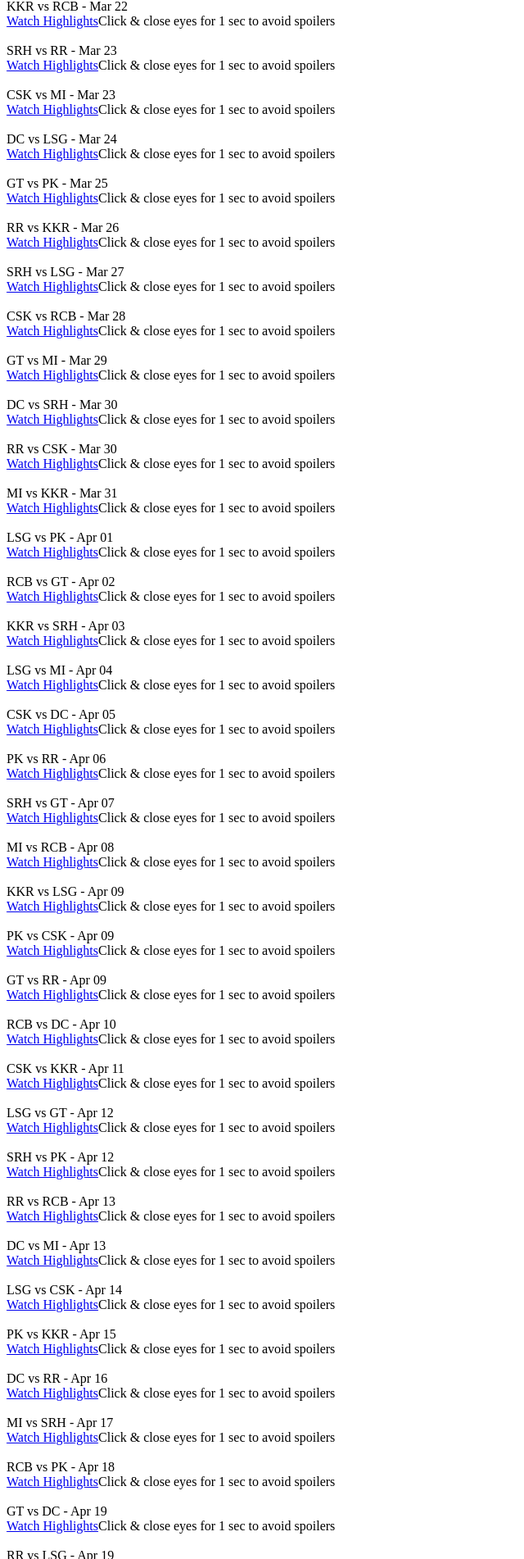
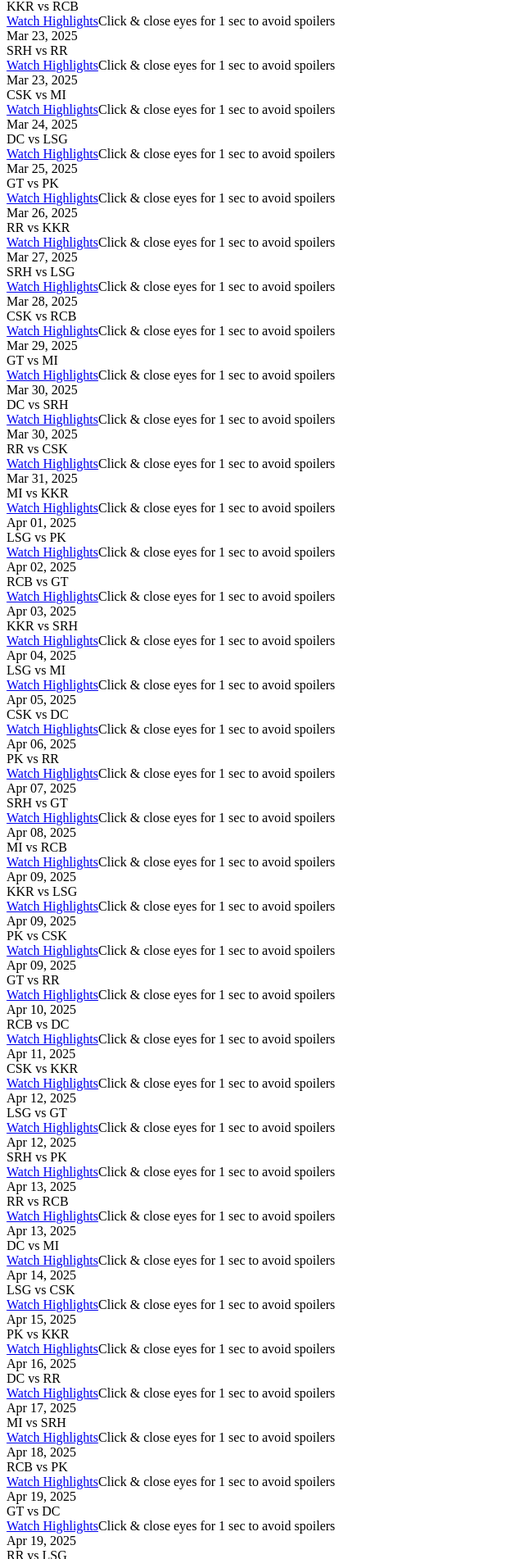
Before and after one commit to rath21/spoilerfreecricket, a Next.js app: page / in a window 1280 px wide. Shown: the part 118-2020 px from the top of the page at 82% size, without its empty margins (0-640 px from the left). Built offline with nearby package versions, Linux system fonts and the light colour scheme.

Commit message:
Update index.js

```diff
--- a/pages/index.js
+++ b/pages/index.js
@@ -4,43 +4,43 @@
   const [selectedTeam, setSelectedTeam] = useState(""); // State to track the selected team
 
   const matches = [
-    { id: 1, teams: "KKR vs RCB - Mar 22", link: "https://www.iplt20.com/video/58794/ipl-2025-m01-kkr-vs-rcb---match-highlights?tagNames=2025" },
-    { id: 2, teams: "SRH vs RR - Mar 23", link: "https://www.iplt20.com/video/58864/ipl-2025-m02-srh-vs-rr---match-highlights?tagNames=2025" },
-    { id: 3, teams: "CSK vs MI - Mar 23", link: "https://www.iplt20.com/video/58946/ipl-2025-m03-csk-vs-mi---match-highlights?tagNames=2025" },
-    { id: 4, teams: "DC vs LSG - Mar 24", link: "https://www.iplt20.com/video/59037/ipl-2025-m04-dc-vs-lsg---match-highlights?tagNames=2025" },
-    { id: 5, teams: "GT vs PK - Mar 25", link: "https://www.iplt20.com/video/59134/ipl-2025-m05-gt-vs-pbks---match-highlights?tagNames=2025" },
-    { id: 6, teams: "RR vs KKR - Mar 26", link: "https://www.iplt20.com/video/59213/ipl-2025-m06-rr-vs-kkr---match-highlights?tagNames=2025" },
-    { id: 7, teams: "SRH vs LSG - Mar 27", link: "https://www.iplt20.com/video/59293/ipl-2025-m07-srh-vs-lsg---match-highlights?tagNames=2025" },
-    { id: 8, teams: "CSK vs RCB - Mar 28", link: "https://www.iplt20.com/video/59365/ipl-2025-m08-csk-vs-rcb---match-highlights?tagNames=2025" },
-    { id: 9, teams: "GT vs MI - Mar 29", link: "https://www.iplt20.com/video/59437/ipl-2025-m09-gt-vs-mi---match-highlights?tagNames=2025" },
-    { id: 10, teams: "DC vs SRH - Mar 30", link: "https://www.iplt20.com/video/59506/ipl-2025-m10-dc-vs-srh---match-highlights?tagNames=2025" },
-    { id: 11, teams: "RR vs CSK - Mar 30", link: "https://www.iplt20.com/video/59877/ipl-2025-m15-kkr-vs-srh---match-highlights?tagNames=2025" },
-    { id: 12, teams: "MI vs KKR - Mar 31", link: "https://www.iplt20.com/video/59648/ipl-2025-m12-mi-vs-kkr---match-highlights?tagNames=ipl-2025" },
-    { id: 13, teams: "LSG vs PK - Apr 01", link: "https://www.iplt20.com/video/59722/ipl-2025-m13-lsg-vs-pbks---match-highlights?tagNames=2025" },
-    { id: 14, teams: "RCB vs GT - Apr 02", link: "https://www.iplt20.com/video/59801/ipl-2025-m14-rcb-vs-gt---match-highlights?tagNames=2025" },
-    { id: 15, teams: "KKR vs SRH - Apr 03", link: "https://www.iplt20.com/video/59877/ipl-2025-m15-kkr-vs-srh---match-highlights?tagNames=2025" },
-    { id: 16, teams: "LSG vs MI - Apr 04", link: "https://www.iplt20.com/video/59948/ipl-2025-m16-lsg-vs-mi---match-highlights?tagNames=2025" },
-    { id: 17, teams: "CSK vs DC - Apr 05", link: "https://www.iplt20.com/video/60005/ipl-2025-m17-csk-vs-dc---match-highlights?tagNames=2025" },
-    { id: 18, teams: "PK vs RR - Apr 06", link: "https://www.iplt20.com/video/60061/ipl-2025-m18-pbks-vs-rr---match-highlights?tagNames=2025" },
-    { id: 19, teams: "SRH vs GT - Apr 07", link: "https://www.iplt20.com/video/60122/ipl-2025-m20-srh-vs-gt---match-highlights?tagNames=2025" },
-    { id: 20, teams: "MI vs RCB - Apr 08", link: "https://www.iplt20.com/video/60193/ipl-2025-m21-mi-vs-rcb---match-highlights?tagNames=2025" },
-    { id: 21, teams: "KKR vs LSG - Apr 09", link: "https://www.iplt20.com/video/60275/ipl-2025-m19-kkr-vs-lsg---match-highlights?tagNames=2025" },
-    { id: 22, teams: "PK vs CSK - Apr 09", link: "https://www.iplt20.com/video/60353/ipl-2025-m22-pbks-vs-csk---match-highlights?tagNames=2025" },
-    { id: 23, teams: "GT vs RR - Apr 09", link: "https://www.iplt20.com/video/60422/ipl-2025-m23-gt-vs-rr---match-highlights?tagNames=2025" },
-    { id: 24, teams: "RCB vs DC - Apr 10", link: "https://www.iplt20.com/video/60500/ipl-2025-m24-rcb-vs-dc---match-highlights?tagNames=2025" },
-    { id: 25, teams: "CSK vs KKR - Apr 11", link: "https://www.iplt20.com/video/60556/ipl-2025-m25-csk-vs-kkr---match-highlights?tagNames=2025" },
-    { id: 26, teams: "LSG vs GT - Apr 12", link: "https://www.iplt20.com/video/60615/ipl-2025-m26-lsg-vs-gt---match-highlights?tagNames=2025" },
-    { id: 27, teams: "SRH vs PK - Apr 12", link: "https://www.iplt20.com/videos/highlights" },
-    { id: 28, teams: "RR vs RCB - Apr 13", link: "https://www.iplt20.com/videos/highlights" },
-    { id: 29, teams: "DC vs MI - Apr 13", link: "https://www.iplt20.com/videos/highlights" },
-    { id: 30, teams: "LSG vs CSK - Apr 14", link: "https://www.iplt20.com/videos/highlights" },
-    { id: 31, teams: "PK vs KKR - Apr 15", link: "https://www.iplt20.com/videos/highlights" },
-    { id: 32, teams: "DC vs RR - Apr 16", link: "https://www.iplt20.com/videos/highlights" },
-    { id: 33, teams: "MI vs SRH - Apr 17", link: "https://www.iplt20.com/videos/highlights" },
-    { id: 34, teams: "RCB vs PK - Apr 18", link: "https://www.iplt20.com/videos/highlights" },
-    { id: 35, teams: "GT vs DC - Apr 19", link: "https://www.iplt20.com/videos/highlights" },
-    { id: 36, teams: "RR vs LSG - Apr 19", link: "https://www.iplt20.com/videos/highlights" },
-    { id: 37, teams: "PK vs RCB - Apr 20", link: "https://www.iplt20.com/videos/highlights" },
+   { id: 1, date: "Mar 22, 2025", teams: "KKR vs RCB", link: "https://www.iplt20.com/video/58794/ipl-2025-m01-kkr-vs-rcb---match-highlights?tagNames=2025" },
+    { id: 2, date: "Mar 23, 2025", teams: "SRH vs RR", link: "https://www.iplt20.com/video/58864/ipl-2025-m02-srh-vs-rr---match-highlights?tagNames=2025" },
+    { id: 3, date: "Mar 23, 2025", teams: "CSK vs MI", link: "https://www.iplt20.com/video/58946/ipl-2025-m03-csk-vs-mi---match-highlights?tagNames=2025" },
+    { id: 4, date: "Mar 24, 2025", teams: "DC vs LSG", link: "https://www.iplt20.com/video/59037/ipl-2025-m04-dc-vs-lsg---match-highlights?tagNames=2025" },
+    { id: 5, date: "Mar 25, 2025", teams: "GT vs PK", link: "https://www.iplt20.com/video/59134/ipl-2025-m05-gt-vs-pbks---match-highlights?tagNames=2025" },
+    { id: 6, date: "Mar 26, 2025", teams: "RR vs KKR", link: "https://www.iplt20.com/video/59213/ipl-2025-m06-rr-vs-kkr---match-highlights?tagNames=2025" },
+    { id: 7, date: "Mar 27, 2025", teams: "SRH vs LSG", link: "https://www.iplt20.com/video/59293/ipl-2025-m07-srh-vs-lsg---match-highlights?tagNames=2025" },
+    { id: 8, date: "Mar 28, 2025", teams: "CSK vs RCB", link: "https://www.iplt20.com/video/59365/ipl-2025-m08-csk-vs-rcb---match-highlights?tagNames=2025" },
+    { id: 9, date: "Mar 29, 2025", teams: "GT vs MI", link: "https://www.iplt20.com/video/59437/ipl-2025-m09-gt-vs-mi---match-highlights?tagNames=2025" },
+    { id: 10, date: "Mar 30, 2025", teams: "DC vs SRH", link: "https://www.iplt20.com/video/59506/ipl-2025-m10-dc-vs-srh---match-highlights?tagNames=2025" },
+    { id: 11, date: "Mar 30, 2025", teams: "RR vs CSK", link: "https://www.iplt20.com/video/59877/ipl-2025-m15-kkr-vs-srh---match-highlights?tagNames=2025" },
+    { id: 12, date: "Mar 31, 2025", teams: "MI vs KKR", link: "https://www.iplt20.com/video/59648/ipl-2025-m12-mi-vs-kkr---match-highlights?tagNames=ipl-2025" },
+    { id: 13, date: "Apr 01, 2025", teams: "LSG vs PK", link: "https://www.iplt20.com/video/59722/ipl-2025-m13-lsg-vs-pbks---match-highlights?tagNames=2025" },
+    { id: 14, date: "Apr 02, 2025", teams: "RCB vs GT", link: "https://www.iplt20.com/video/59801/ipl-2025-m14-rcb-vs-gt---match-highlights?tagNames=2025" },
+    { id: 15, date: "Apr 03, 2025", teams: "KKR vs SRH", link: "https://www.iplt20.com/video/59877/ipl-2025-m15-kkr-vs-srh---match-highlights?tagNames=2025" },
+    { id: 16, date: "Apr 04, 2025", teams: "LSG vs MI", link: "https://www.iplt20.com/video/59948/ipl-2025-m16-lsg-vs-mi---match-highlights?tagNames=2025" },
+    { id: 17, date: "Apr 05, 2025", teams: "CSK vs DC", link: "https://www.iplt20.com/video/60005/ipl-2025-m17-csk-vs-dc---match-highlights?tagNames=2025" },
+    { id: 18, date: "Apr 06, 2025", teams: "PK vs RR", link: "https://www.iplt20.com/video/60061/ipl-2025-m18-pbks-vs-rr---match-highlights?tagNames=2025" },
+    { id: 19, date: "Apr 07, 2025", teams: "SRH vs GT", link: "https://www.iplt20.com/video/60122/ipl-2025-m20-srh-vs-gt---match-highlights?tagNames=2025" },
+    { id: 20, date: "Apr 08, 2025", teams: "MI vs RCB", link: "https://www.iplt20.com/video/60193/ipl-2025-m21-mi-vs-rcb---match-highlights?tagNames=2025" },
+    { id: 21, date: "Apr 09, 2025", teams: "KKR vs LSG", link: "https://www.iplt20.com/video/60275/ipl-2025-m19-kkr-vs-lsg---match-highlights?tagNames=2025" },
+    { id: 22, date: "Apr 09, 2025", teams: "PK vs CSK", link: "https://www.iplt20.com/video/60353/ipl-2025-m22-pbks-vs-csk---match-highlights?tagNames=2025" },
+    { id: 23, date: "Apr 09, 2025", teams: "GT vs RR", link: "https://www.iplt20.com/video/60422/ipl-2025-m23-gt-vs-rr---match-highlights?tagNames=2025" },
+    { id: 24, date: "Apr 10, 2025", teams: "RCB vs DC", link: "https://www.iplt20.com/video/60500/ipl-2025-m24-rcb-vs-dc---match-highlights?tagNames=2025" },
+    { id: 25, date: "Apr 11, 2025", teams: "CSK vs KKR", link: "https://www.iplt20.com/video/60556/ipl-2025-m25-csk-vs-kkr---match-highlights?tagNames=2025" },
+    { id: 26, date: "Apr 12, 2025", teams: "LSG vs GT", link: "https://www.iplt20.com/video/60615/ipl-2025-m26-lsg-vs-gt---match-highlights?tagNames=2025" },
+    { id: 27, date: "Apr 12, 2025", teams: "SRH vs PK", link: "https://www.iplt20.com/videos/highlights" },
+    { id: 28, date: "Apr 13, 2025", teams: "RR vs RCB", link: "https://www.iplt20.com/videos/highlights" },
+    { id: 29, date: "Apr 13, 2025", teams: "DC vs MI", link: "https://www.iplt20.com/videos/highlights" },
+    { id: 30, date: "Apr 14, 2025", teams: "LSG vs CSK", link: "https://www.iplt20.com/videos/highlights" },
+    { id: 31, date: "Apr 15, 2025", teams: "PK vs KKR", link: "https://www.iplt20.com/videos/highlights" },
+    { id: 32, date: "Apr 16, 2025", teams: "DC vs RR", link: "https://www.iplt20.com/videos/highlights" },
+    { id: 33, date: "Apr 17, 2025", teams: "MI vs SRH", link: "https://www.iplt20.com/videos/highlights" },
+    { id: 34, date: "Apr 18, 2025", teams: "RCB vs PK", link: "https://www.iplt20.com/videos/highlights" },
+    { id: 35, date: "Apr 19, 2025", teams: "GT vs DC", link: "https://www.iplt20.com/videos/highlights" },
+    { id: 36, date: "Apr 19, 2025", teams: "RR vs LSG", link: "https://www.iplt20.com/videos/highlights" },
+    { id: 37, date: "Apr 20, 2025", teams: "PK vs RCB", link: "https://www.iplt20.com/videos/highlights" },
   ];
 
   // Filter matches based on selected team
```
